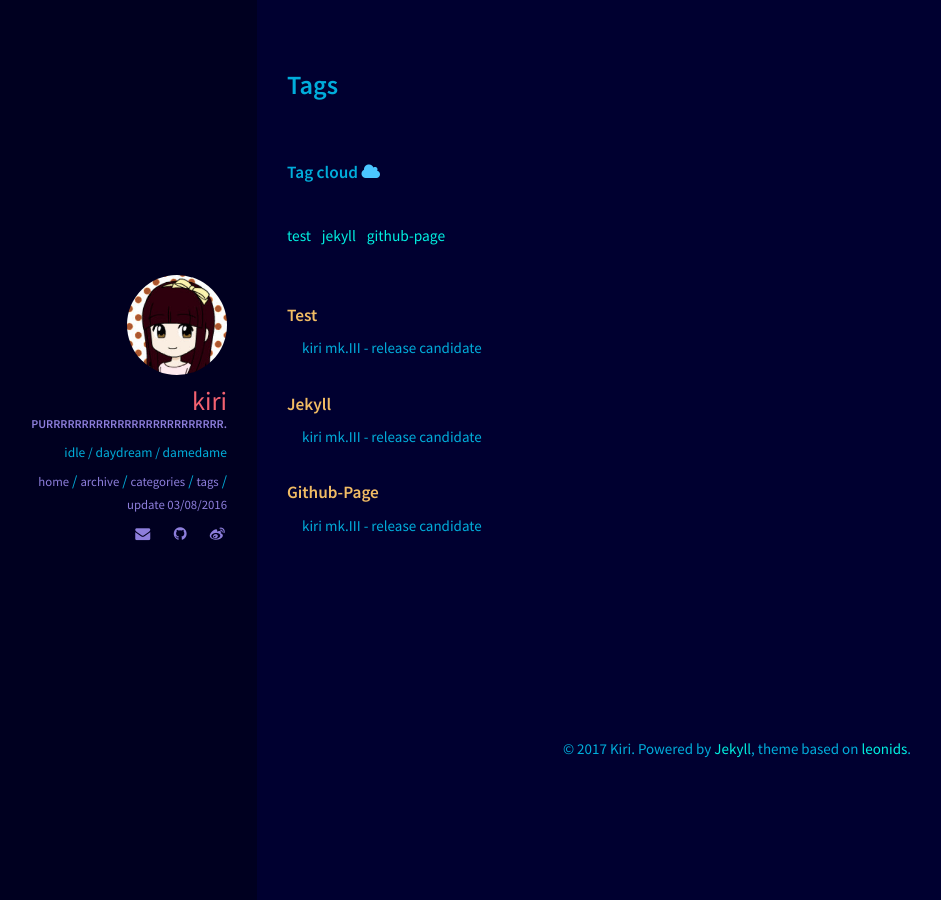
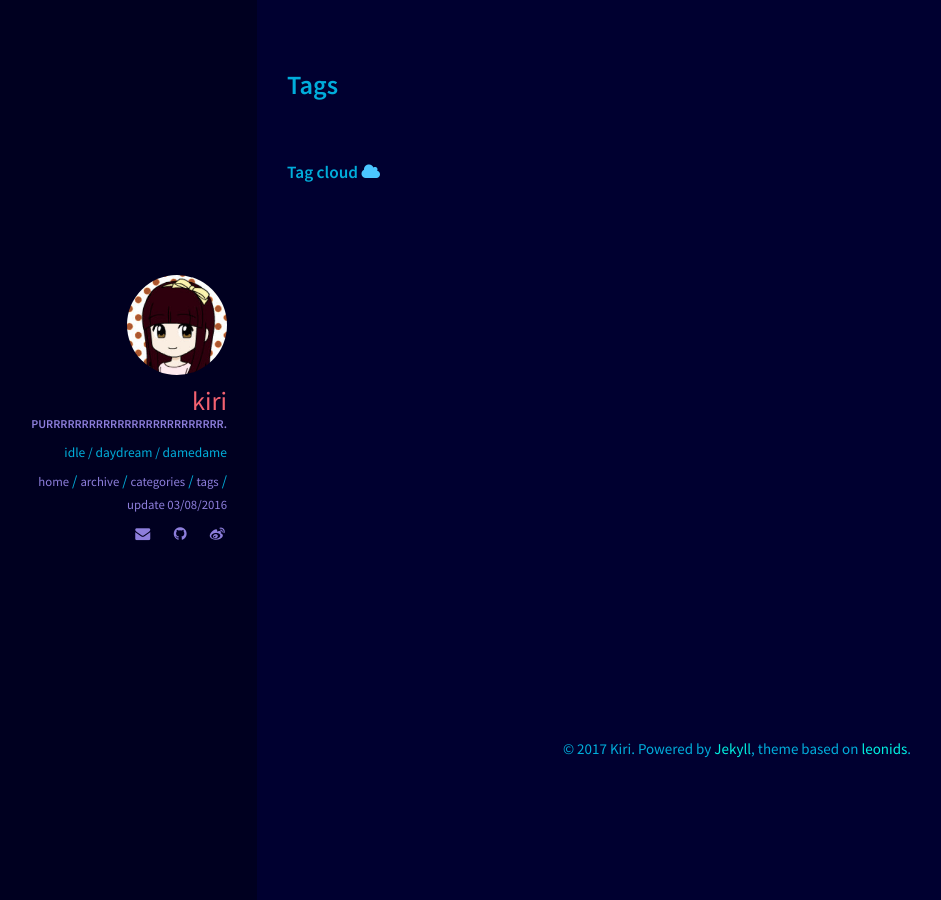
Before and after one commit to kiriro/kiriro.github.io, a Jekyll site: the page built from tags.html, in a window 1280 px wide. Shown: the whole page, without its empty margins (63-1004 px from the left). Built offline with Jekyll 4.4.1, drawn with Linux system fonts in a browser that asks for light colours; part of the change alters nothing that is shown.

```diff
--- a/_posts/2017-04-18-release-candidate.md
+++ /dev/null
@@ -1,83 +0,0 @@
----
-layout: post
-title: kiri mk.III - release candidate
-excerpt: "Just about everything you'll need to style in the theme: headings, paragraphs, blockquotes, tables, code blocks, and more."
-modified: 2017-04-18
-tags: [test, jekyll, github-page]
-comments: true
-pinned: true
-image:
-  feature: https://upload.wikimedia.org/wikipedia/commons/4/41/Blank_Earth_Banner.jpg
----
-
-# Kiri mk.III - release candidate
-
-Hello.
-
-This is **Kiri**. 测试一下第一个jekyll页面。
-
-![Avator Image]({{ site.url }}/assets/img/72334d3ejw8erj8oskqopj2050050glw.jpg)
-{: .pull-right}
-
-等有了内容再正式开写吧。
-
-### Blockquotes
-
-> Lorem ipsum dolor sit amet, test link adipiscing elit. Nullam dignissim convallis est. Quisque aliquam.
-
-## List Types
-
-### Ordered Lists
-
-1. Item one
-   1. sub item one
-   2. sub item two
-   3. sub item three
-2. Item two
-
-### Unordered Lists
-
-* Item one
-* Item two
-* Item three
-
-## Tables
-
-| Header 1 | Header 2 | Header 3 |
-|:--------|:-------:|--------:|
-| cell 1   | cell 2   | cell 3   |
-| cell 4   | cell 5   | cell 6   |
-|----
-| cell 1   | cell 2   | cell 3   |
-| cell 4   | cell 5   | cell 6   |
-|=====
-| Foot 1   | Foot 2   | Foot 3   |
-
-## Code Snippets
-
-{% highlight css %}
-#container {
-  float: left;
-  margin: 0 -240px 0 0;
-  width: 100%;
-}
-{% endhighlight %}
-
-## Buttons
-
-Make any link standout more when applying the `.btn` class.
-
-{% highlight html %}
-<a href="#" class="btn btn-success">Success Button</a>
-{% endhighlight %}
-
-<div markdown="0"><a href="#" class="btn">Primary Button</a></div>
-<div markdown="0"><a href="#" class="btn btn-success">Success Button</a></div>
-<div markdown="0"><a href="#" class="btn btn-warning">Warning Button</a></div>
-<div markdown="0"><a href="#" class="btn btn-danger">Danger Button</a></div>
-<div markdown="0"><a href="#" class="btn btn-info">Info Button</a></div>
-
-## Notices
-
-**Watch out!** You can also add notices by appending `{: .notice}` to a paragraph.
-{: .notice}
--- a/_sass/components/_global.scss
+++ b/_sass/components/_global.scss
@@ -7,7 +7,7 @@
   @include box-sizing;
 }
 .notice {
-  border: 1px solid lighten($text-color, 75%);
+  border: 1px solid lighten($text-color, 17%);
   border-radius: 0.4em;
   padding: 0.5em 1em;
 }
```
